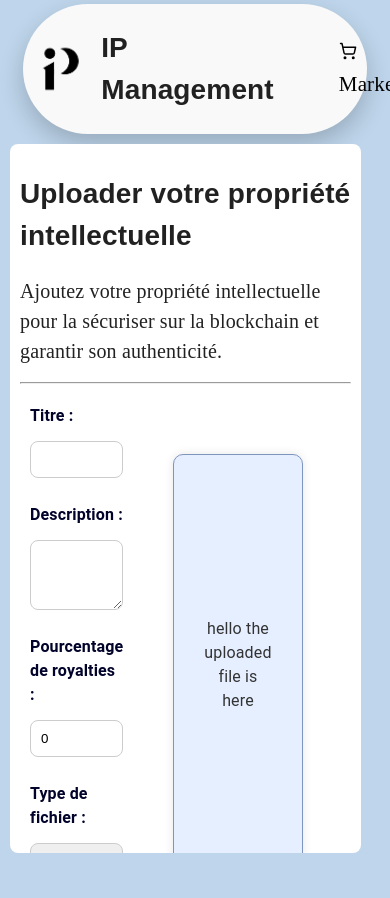
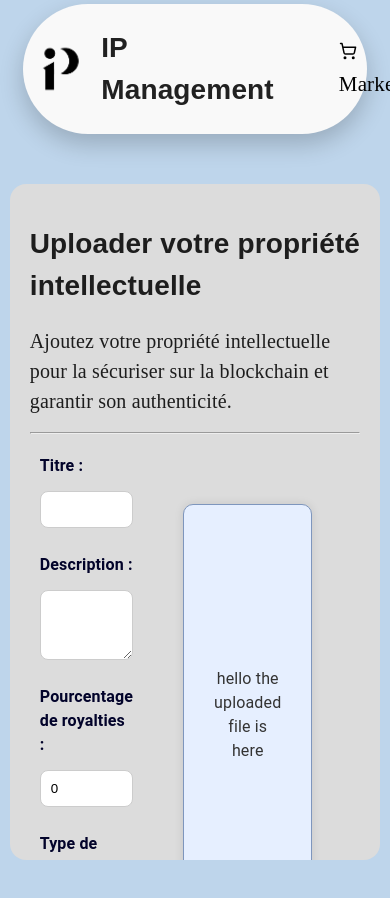
Before and after one commit to sirine-sudo/IP-frontend, a React (Create React App) app: page /upload in a window 390 px wide. Shown: the top 898 px of the page. Before the commit the page ends 863 px from the top, so only its background shows below. Built offline with nearby package versions, Linux system fonts and the light colour scheme.

Commit message:
style & fix : container size and overflow

```diff
--- a/src/App.css
+++ b/src/App.css
@@ -20,10 +20,8 @@
   background-color: #d3d3d3; /* léger effet hover même grisé */
 }
 body {
-  overflow: hidden !important;  /* 🔥 Empêche tout scroll */
- margin-right: 0px !important;
- height: 100%;
- width: 100%;
+  overflow: hidden ;  /* 🔥 Empêche tout scroll */
+
  margin: 0;
  padding: 0;
 }
--- a/src/components/CardContainer/index.js
+++ b/src/components/CardContainer/index.js
@@ -1,30 +1,9 @@
 import React from "react";
 import "./style.css";
 
-const CardContainer = ({
-  children,
-  margin,
-  width,
-  height,
-  display,
-  alignItems,
-  justifyContent,
-  flexDirection,
-  boxShadow
-}) => {
-  const styles = {
-    margin: margin || "10px",
-    width: width || "100%",
-    height: height || "auto",
-    display: display || "block",
-    alignItems: alignItems || "stretch",
-    justifyContent: justifyContent || "flex-start",
-    flexDirection: flexDirection || "row",
-    boxShadow: boxShadow || "none",
-  };
-
+const CardContainer = ({ children }) => {
   return (
-    <div className="card-container" style={styles}>
+    <div className="card-container">
       {children}
     </div>
   );
--- a/src/components/CardContainer/style.css
+++ b/src/components/CardContainer/style.css
@@ -1,49 +1,20 @@
 .card-container {
-    background-color: #fff;
+  background-color: gainsboro;
   padding: 20px;
   border-radius: 1em;
-    margin: 10px auto; /* Center the container */
-    width: 100%;  max-width: 100%;
-    height: auto;
-    display: flex;
-    flex-direction: row;
+  width: 95%;
+  height: 80vh; /* 🔥 Responsive height: 80% of screen height */
   align-items: stretch;
   justify-content: flex-start;
   box-shadow: none;
-    overflow: auto;
+  overflow-y: auto;
+  overflow-x: hidden;
   overflow-anchor: none;
-
-    transition: box-shadow 0.3s ease, transform 0.3s ease;
+  margin: 50px auto;
 }
 
 
 
-  /* For medium screens (tablets) */
-  @media (max-width: 992px) {
-    .card-container {
-      max-width:900px;
-    }
-  }
-
-  /* For small screens (tablets and big phones) */
-  @media (max-width: 768px) {
-    .card-container {
-      max-width: 700px;
-      flex-direction: column;
-      padding: 15px;
-    }
-  }
-
-  /* For very small screens (mobile) */
-  @media (max-width: 480px) {
-    .card-container {
-      max-width: 90%; /* Use percentage on very small devices */
-      padding: 10px;
-      border-radius: 0.5em;
-      margin: 5px auto;
-      box-shadow: 0 4px 8px rgba(0, 0, 0, 0.1);
-    }
-  }
 /* width */
 ::-webkit-scrollbar {
   width: 10px;
@@ -51,23 +22,17 @@
 
 /* Track */
 ::-webkit-scrollbar-track {
-
-  border-radius: 80px;
-
-
-  margin:5vh ;
-  min-height: 30px;
+  background: #f1f1f1;
+  border-radius: 80px; /* Rounded track */
 }
 
 /* Handle (Thumb) */
 ::-webkit-scrollbar-thumb {
-  background: #fede98;
+  background: #fede98; /* Light orange */
   border-radius: 80px;
-
 }
 
 /* Handle on hover */
 ::-webkit-scrollbar-thumb:hover {
-  background: #fbf2d5;
-
+  background: #fbf2d5; /* Lighter on hover */
 }
--- a/src/components/CustomContainer/style.css
+++ b/src/components/CustomContainer/style.css
@@ -6,7 +6,6 @@
     border-radius: 30px;
     background-color: #fff; /* Default background */
     box-shadow: 0px 4px 10px rgba(0, 0, 0, 0.1); /* Default box shadow */
-    overflow: hidden;
     margin: 0 auto; /* Centered if needed */
     transition: box-shadow 0.3s ease;
   }
--- a/src/components/IPDetails/index.js
+++ b/src/components/IPDetails/index.js
@@ -29,7 +29,7 @@ const IPDetails = () => {
   if (!ip) return <p style={{ color: "red" }}>Propriété introuvable.</p>;
 
   return (
-    <CardContainer width="98%" height="84vh">
+    <CardContainer >
       <div className="ip-details-container">
         <div className="details-container">
 
--- a/src/pages/AdminDashboard/UsersList.js
+++ b/src/pages/AdminDashboard/UsersList.js
@@ -131,7 +131,7 @@ const UsersList = () => {
   const totalPages = Math.ceil(filteredUsers.length / usersPerPage);
 
   return (
-    <CardContainer width="98%" height="84vh">
+    <CardContainer >
       <div>
 
         {/* Header Title + Search Bar */}
--- a/src/pages/AdminDashboard/style.css
+++ b/src/pages/AdminDashboard/style.css
@@ -4,6 +4,7 @@
     display: flex;
     flex-direction: column;
     gap: 20px;
+    overflow: auto;
   }
 
   /* ===== IP Card ===== */
@@ -17,6 +18,7 @@
     box-shadow: 0 4px 12px rgba(0, 0, 0, 0.1);
     padding: 15px;
     transition: all 0.3s ease;
+    overflow: auto;
     cursor: pointer; /* Make the card clickable */
   }
 
--- a/src/pages/Dashboard.js
+++ b/src/pages/Dashboard.js
@@ -39,7 +39,7 @@ function Dashboard() {
     return (
         <div>
             {user ? (
-                <CardContainer width="98%" height="84vh">
+                <CardContainer >
                     <UserInfo user={user} onConnectWallet={() => connectWallet(fetchUser)} />
 
                     {user.role === "ip-owner" && <UserIpList ipList={ipList} />}
--- a/src/pages/Marketplace/index.js
+++ b/src/pages/Marketplace/index.js
@@ -77,7 +77,7 @@ function Marketplace() {
   if (error) return <p style={{ color: "red" }}>{error}</p>;
 
   return (
-    <CardContainer width="98%" height="84vh" >
+    <CardContainer  >
       <div style={{ padding: "20px" }}>
         {alertMessage && (
           <Alert
--- a/src/pages/uploadIp/index.js
+++ b/src/pages/uploadIp/index.js
@@ -5,7 +5,7 @@ import TitleSection from "../../components/TitleSection";
 
 function UploadPage() {
   return (
-    <CardContainer width="98%" height="84vh">
+    <CardContainer >
       <TitleSection
         title="Uploader votre propriété intellectuelle"
         text="Ajoutez votre propriété intellectuelle pour la sécuriser sur la blockchain et garantir son authenticité."
```
Lines whose indentation alone changed are shown as unchanged.
